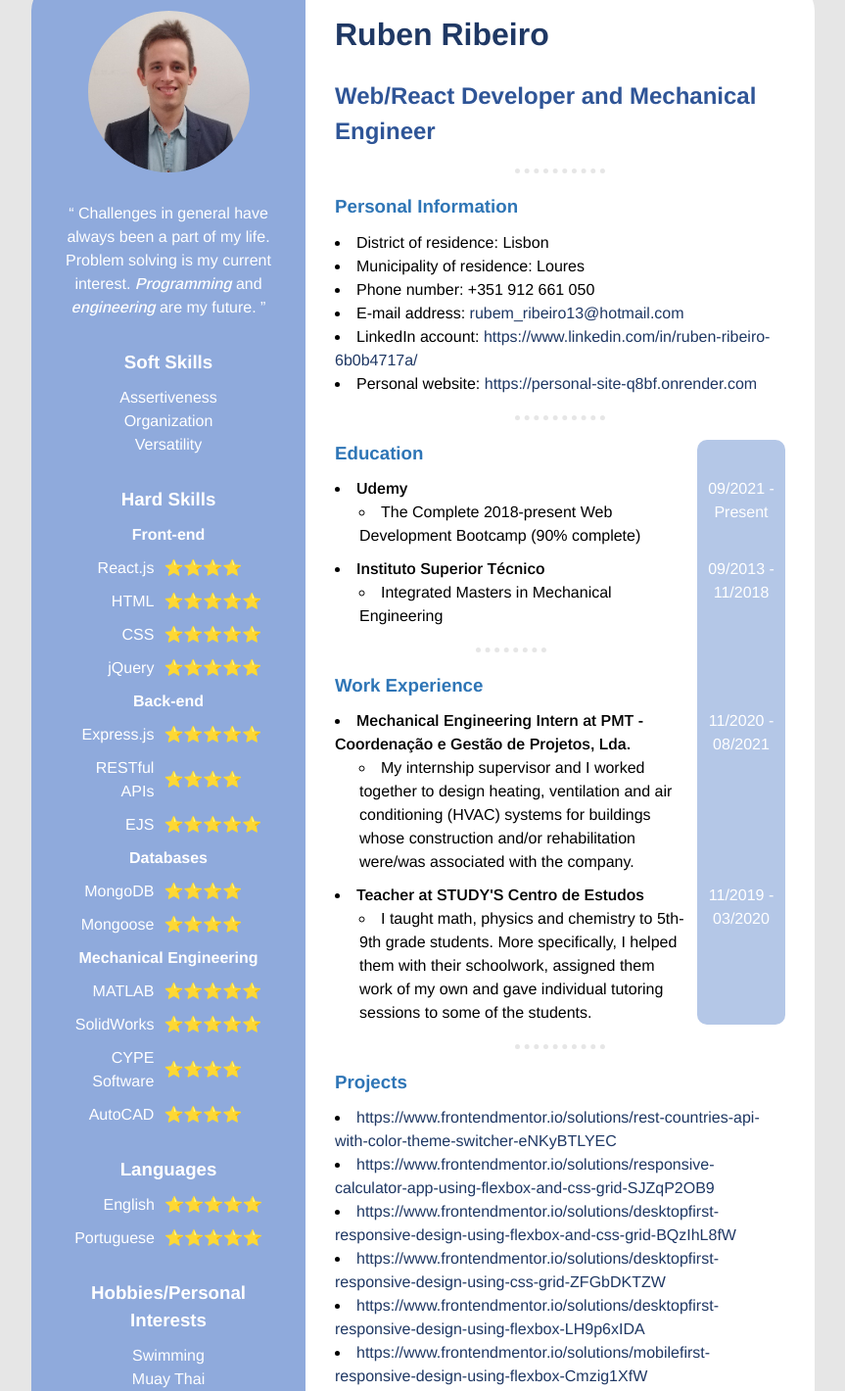
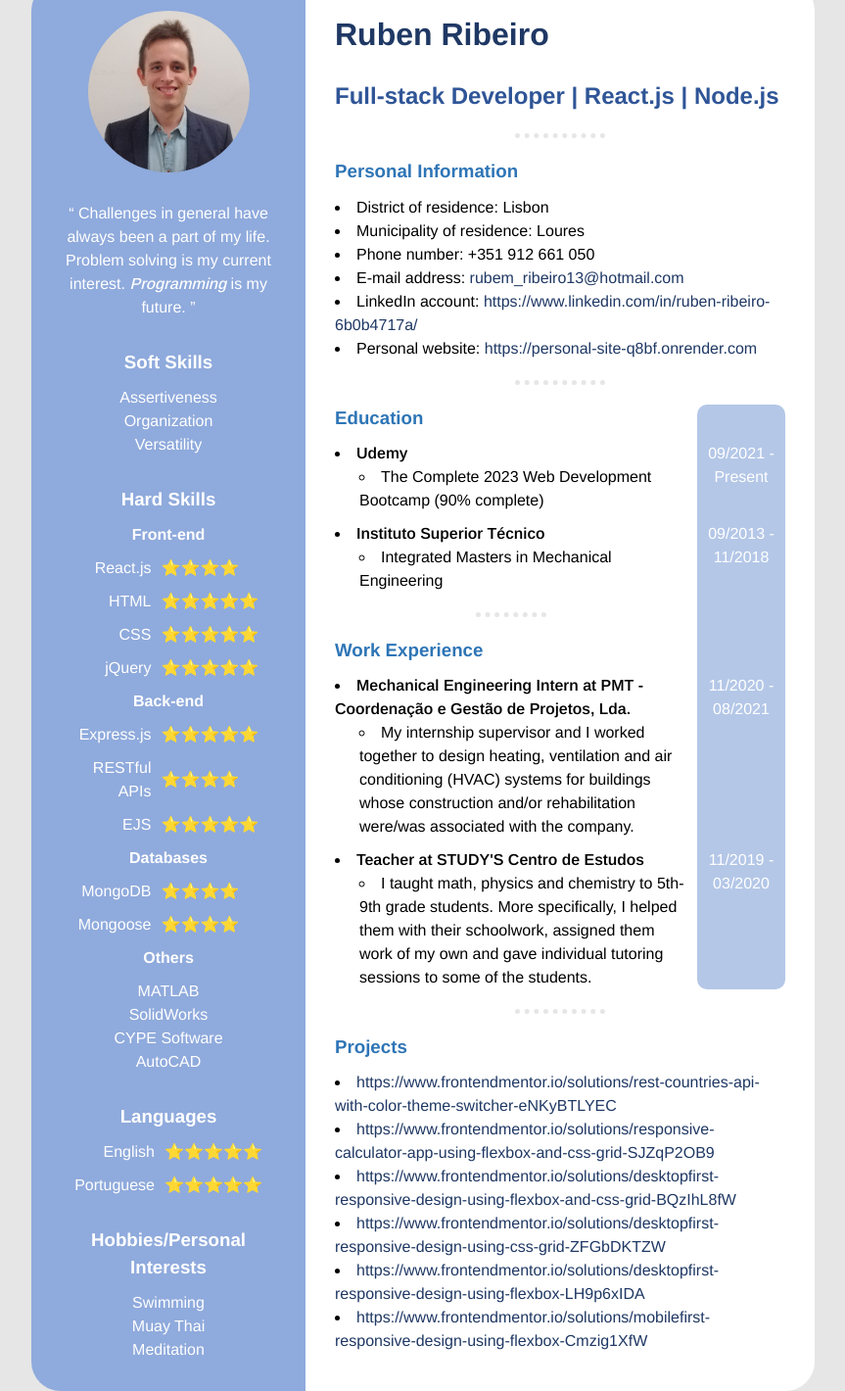
Before and after one commit to RubenRibeiro13/curriculum-vitae, a website: page success.html in a window 1280 px wide. Shown: the part 27-1447 px from the top of the page at 98% size, without its empty margins (208-1071 px from the left). Drawn offline with nearby package versions, Linux system fonts and the light colour scheme.

Commit message:
4th commit

```diff
--- a/public/success.css
+++ b/public/success.css
@@ -20,11 +20,6 @@ h4 {
 
 p {
   margin: 0;
-}
-
-span {
-  font-style: italic;
-  font-weight: 500;
 }
 
 hr {
@@ -80,6 +75,11 @@ hr {
   left: 0;
 }
 
+q span {
+  font-style: italic;
+  font-weight: 500;
+}
+
 .ratings-container {
   display: grid;
   grid-template-columns: min-content min-content;
@@ -88,12 +88,16 @@ hr {
   justify-content: center;
 }
 
-.skill {
+.rated-skill {
   text-align: right;
 }
 
 .rating {
   text-align: left;
+}
+
+.non-rated-skills {
+  grid-column: 1 / 3;
 }
 
 .right-container {
--- a/public/success.js
+++ b/public/success.js
@@ -1,3 +1,7 @@
+$(".current-year").text(new Date().getFullYear());
+
+
+
 const descriptionsHeadings = $(".descriptions-container h3");
 const descriptionsHeadingsHeight = descriptionsHeadings.height() + parseFloat(descriptionsHeadings.css("margin-bottom"));
 
--- a/success.html
+++ b/success.html
@@ -19,7 +19,7 @@
       <q>
         Challenges in general have always been a part of my life.
         Problem solving is my current interest.
-        <span>Programming</span> and <span>engineering</span> are my future.
+        <span>Programming</span> is my future.
       </q>
 
       <h3>Soft Skills</h3>
@@ -32,42 +32,40 @@
       <h3>Hard Skills</h3>
       <div class="ratings-container">
         <h4>Front-end</h4>
-        <p class="skill">React.js</p>
+        <p class="rated-skill">React.js</p>
         <p class="rating">⭐⭐⭐⭐</p>
-        <p class="skill">HTML</p>
+        <p class="rated-skill">HTML</p>
         <p class="rating">⭐⭐⭐⭐⭐</p>
-        <p class="skill">CSS</p>
+        <p class="rated-skill">CSS</p>
         <p class="rating">⭐⭐⭐⭐⭐</p>
-        <p class="skill">jQuery</p>
+        <p class="rated-skill">jQuery</p>
         <p class="rating">⭐⭐⭐⭐⭐</p>
         <h4>Back-end</h4>
-        <p class="skill">Express.js</p>
+        <p class="rated-skill">Express.js</p>
         <p class="rating">⭐⭐⭐⭐⭐</p>
-        <p class="skill">RESTful APIs</p>
+        <p class="rated-skill">RESTful APIs</p>
         <p class="rating">⭐⭐⭐⭐</p>
-        <p class="skill">EJS</p>
+        <p class="rated-skill">EJS</p>
         <p class="rating">⭐⭐⭐⭐⭐</p>
         <h4>Databases</h4>
-        <p class="skill">MongoDB</p>
+        <p class="rated-skill">MongoDB</p>
         <p class="rating">⭐⭐⭐⭐</p>
-        <p class="skill">Mongoose</p>
+        <p class="rated-skill">Mongoose</p>
         <p class="rating">⭐⭐⭐⭐</p>
-        <h4>Mechanical Engineering</h4>
-        <p class="skill">MATLAB</p>
-        <p class="rating">⭐⭐⭐⭐⭐</p>
-        <p class="skill">SolidWorks</p>
-        <p class="rating">⭐⭐⭐⭐⭐</p>
-        <p class="skill">CYPE Software</p>
-        <p class="rating">⭐⭐⭐⭐</p>
-        <p class="skill">AutoCAD</p>
-        <p class="rating">⭐⭐⭐⭐</p>
+        <h4>Others</h4>
+        <ul class="non-rated-skills">
+          <li>MATLAB</li>
+          <li>SolidWorks</li>
+          <li>CYPE Software</li>
+          <li>AutoCAD</li>
+        </ul>
       </div>
 
       <h3>Languages</h3>
       <div class="ratings-container">
-        <p class="skill">English</p>
+        <p class="rated-skill">English</p>
         <p class="rating">⭐⭐⭐⭐⭐</p>
-        <p class="skill">Portuguese</p>
+        <p class="rated-skill">Portuguese</p>
         <p class="rating">⭐⭐⭐⭐⭐</p>
       </div>
 
@@ -83,7 +81,7 @@
     <div class="right-container">
 
       <h1>Ruben Ribeiro</h1>
-      <h2>Web/React Developer and Mechanical Engineer</h2>
+      <h2>Full-stack Developer | React.js | Node.js</h2>
 
       <hr>
 
@@ -107,7 +105,7 @@
             <div class="description education-description top-description">
               <li>Udemy</li>
               <ul>
-                <li>The Complete 2018-present Web Development Bootcamp (90% complete)</li>
+                <li>The Complete <span class="current-year"></span> Web Development Bootcamp (90% complete)</li>
               </ul>
             </div>
 
```
